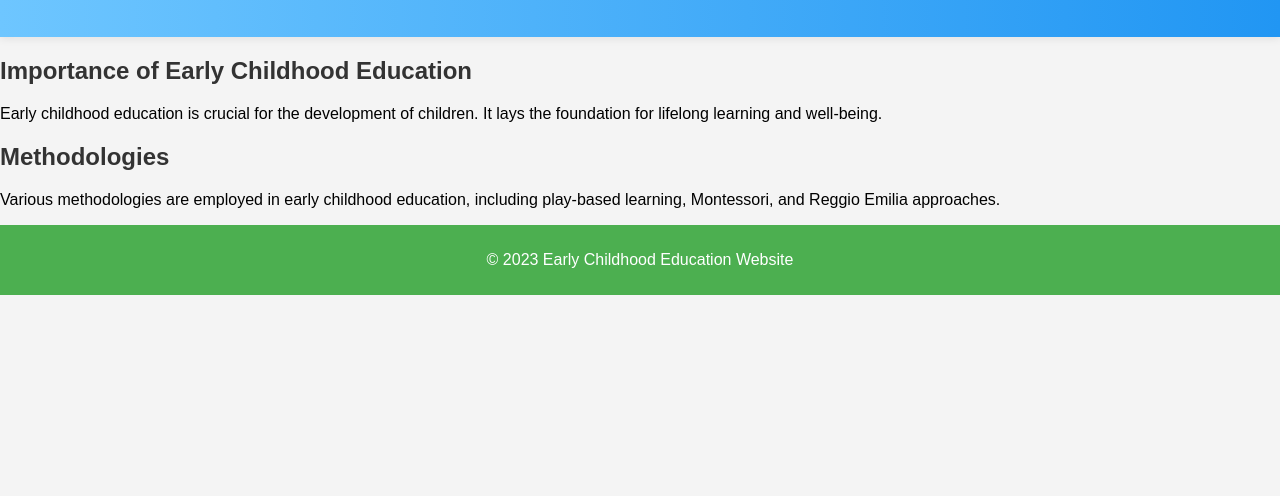
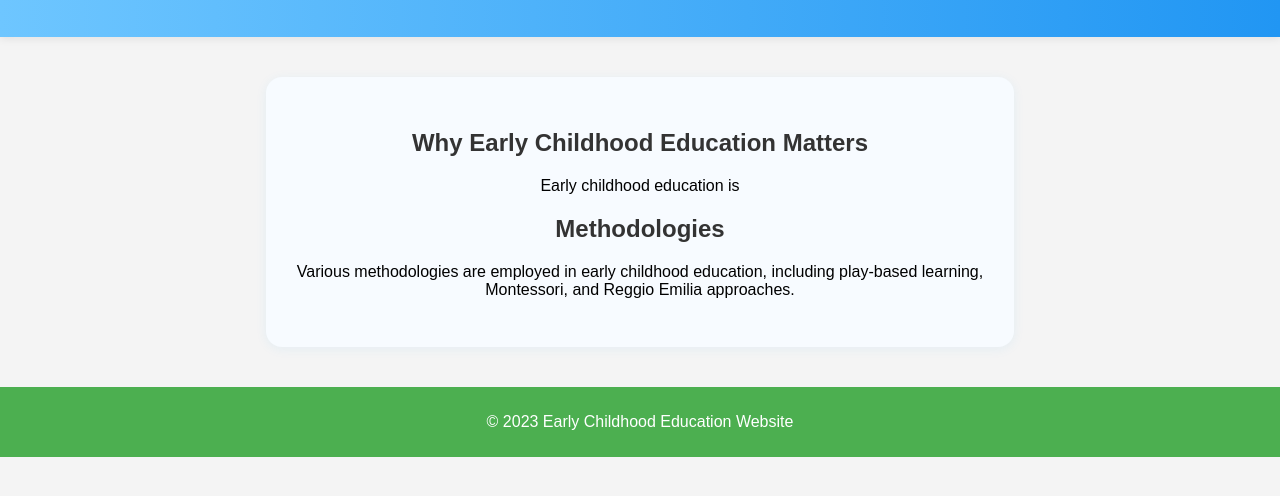
Before and after one commit to Romin40/EducationOne, a plain HTML site: page about.html in a window 1280 px wide. Shown: the part 84-580 px from the top of the page. Drawn offline with Linux system fonts and the light colour scheme.

Commit message:
Update about.html

```diff
--- a/about.html
+++ b/about.html
@@ -29,10 +29,9 @@
         </div>
     </header>
     <main>
-        <section>
-            <h2>Importance of Early Childhood Education</h2>
-            <p>Early childhood education is crucial for the development of children. It lays the foundation for lifelong learning and well-being.</p>
-        </section>
+         <section style="max-width: 700px; margin: 40px auto; text-align: center; background: #f7fbff; padding: 32px 24px; border-radius: 16px; box-shadow: 0 2px 12px rgba(33,150,243,0.07);">
+        <h2>Why Early Childhood Education Matters</h2>
+        <p>Early childhood education is
         <section>
             <h2>Methodologies</h2>
             <p>Various methodologies are employed in early childhood education, including play-based learning, Montessori, and Reggio Emilia approaches.</p>
```
